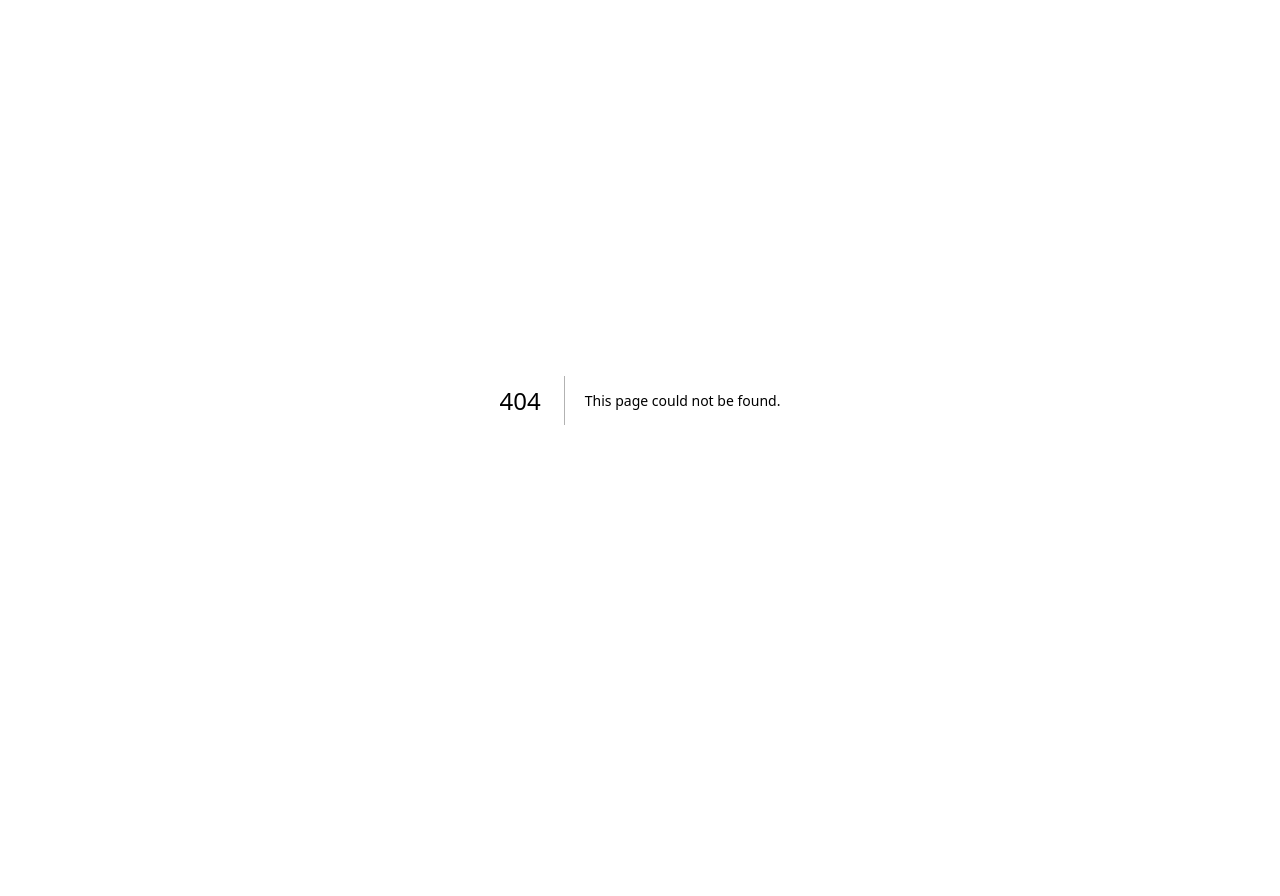
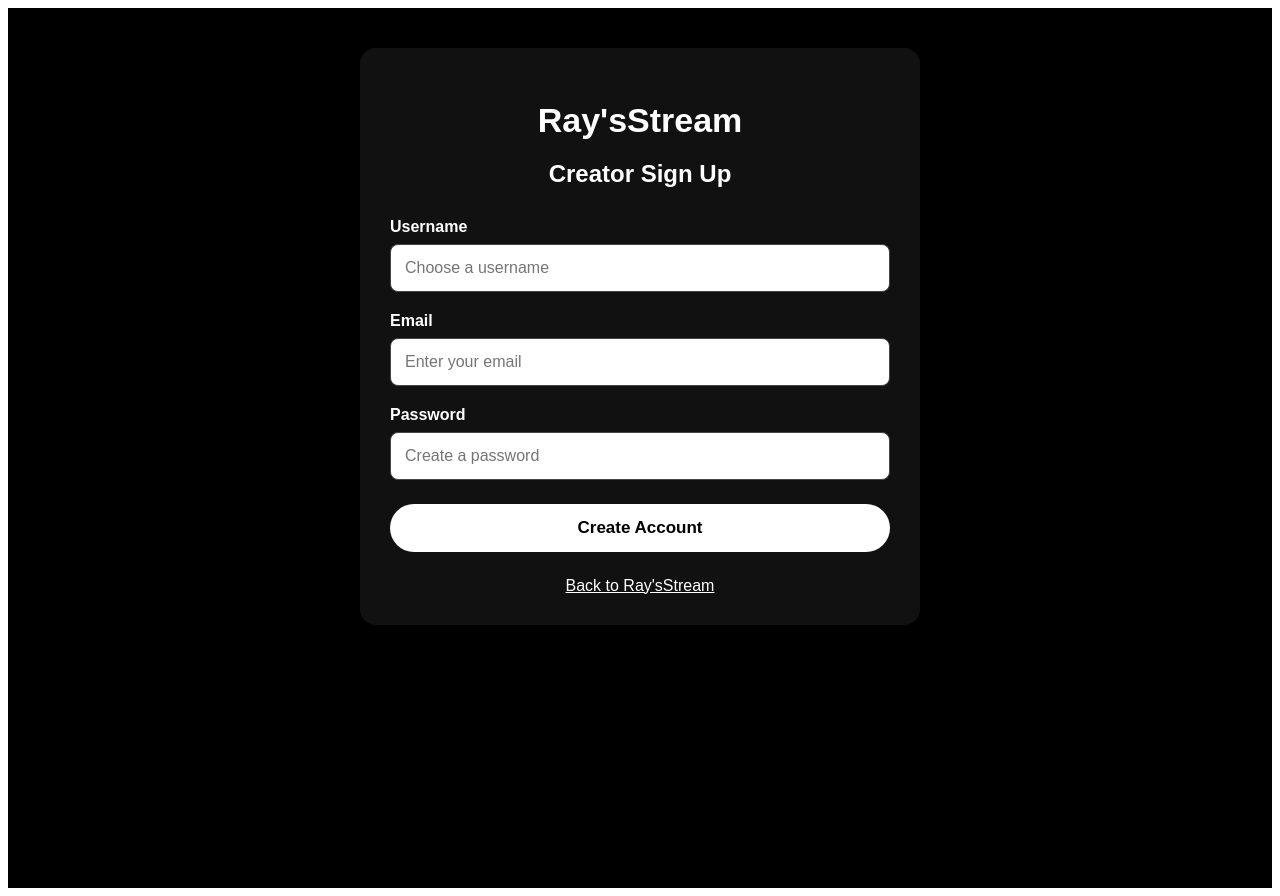
Before and after one commit to greentreerecord-hue/raysstream-clean, a Next.js app: page /signup in a window 1280 px wide. Before the commit this address had no page. Before the commit the page ends 800 px from the top, so only its background shows below. Built offline with nearby package versions, Linux system fonts and the light colour scheme.

Commit message:
Add creator signup with Neon database

```diff
--- /dev/null
+++ b/app/api/signup/route.ts
@@ -0,0 +1,54 @@
+import { neon } from "@neondatabase/serverless";
+import { NextResponse } from "next/server";
+import { randomBytes, scryptSync } from "crypto";
+
+const sql = neon(process.env.NEON_DATABASE_URL!);
+
+function hashPassword(password: string) {
+  const salt = randomBytes(16).toString("hex");
+  const hash = scryptSync(password, salt, 64).toString("hex");
+
+  return `${salt}:${hash}`;
+}
+
+export async function POST(request: Request) {
+  try {
+    const { username, email, password } = await request.json();
+
+    if (!username || !email || !password) {
+      return NextResponse.json(
+        { error: "Please fill in all fields." },
+        { status: 400 }
+      );
+    }
+
+    const passwordHash = hashPassword(password);
+
+    await sql`
+      CREATE TABLE IF NOT EXISTS creators (
+        id SERIAL PRIMARY KEY,
+        username TEXT NOT NULL,
+        email TEXT UNIQUE NOT NULL,
+        password TEXT NOT NULL,
+        created_at TIMESTAMP DEFAULT CURRENT_TIMESTAMP
+      )
+    `;
+
+    await sql`
+      INSERT INTO creators (username, email, password)
+      VALUES (${username}, ${email}, ${passwordHash})
+    `;
+
+    return NextResponse.json({
+      success: true,
+      message: `Welcome to Ray'sStream, ${username}!`,
+    });
+  } catch (error) {
+    console.error("Creator signup error:", error);
+
+    return NextResponse.json(
+      { error: "Could not create account. That email may already be registered." },
+      { status: 500 }
+    );
+  }
+}
--- /dev/null
+++ b/app/signup/page.tsx
@@ -0,0 +1,216 @@
+"use client";
+
+import { useState } from "react";
+
+export default function SignupPage() {
+  const [username, setUsername] = useState("");
+  const [email, setEmail] = useState("");
+  const [password, setPassword] = useState("");
+  const [message, setMessage] = useState("");
+
+  async function handleSignup(e: React.FormEvent) {
+    e.preventDefault();
+
+    if (!username || !email || !password) {
+      setMessage("Please fill in all fields.");
+      return;
+    }
+
+    setMessage("Creating account...");
+
+    try {
+      const response = await fetch("/api/signup", {
+        method: "POST",
+        headers: {
+          "Content-Type": "application/json",
+        },
+        body: JSON.stringify({
+          username,
+          email,
+          password,
+        }),
+      });
+
+      const data = await response.json();
+
+      if (!response.ok) {
+        setMessage(data.error || "Could not create account.");
+        return;
+      }
+
+      setMessage(data.message || "Account created successfully!");
+
+      setUsername("");
+      setEmail("");
+      setPassword("");
+    } catch {
+      setMessage("Could not connect to the server.");
+    }
+  }
+
+  return (
+    <main
+      style={{
+        minHeight: "100vh",
+        background: "#000",
+        color: "#fff",
+        padding: "40px 20px",
+        fontFamily: "Arial, sans-serif",
+      }}
+    >
+      <div
+        style={{
+          maxWidth: "500px",
+          margin: "0 auto",
+          background: "#111",
+          padding: "30px",
+          borderRadius: "16px",
+        }}
+      >
+        <h1
+          style={{
+            textAlign: "center",
+            marginBottom: "10px",
+            fontSize: "34px",
+          }}
+        >
+          Ray&apos;sStream
+        </h1>
+
+        <h2
+          style={{
+            textAlign: "center",
+            marginBottom: "30px",
+          }}
+        >
+          Creator Sign Up
+        </h2>
+
+        <form onSubmit={handleSignup}>
+          <label
+            style={{
+              display: "block",
+              marginBottom: "8px",
+              fontWeight: "bold",
+            }}
+          >
+            Username
+          </label>
+
+          <input
+            type="text"
+            value={username}
+            onChange={(e) => setUsername(e.target.value)}
+            placeholder="Choose a username"
+            style={{
+              width: "100%",
+              padding: "14px",
+              marginBottom: "20px",
+              borderRadius: "8px",
+              border: "1px solid #444",
+              fontSize: "16px",
+              boxSizing: "border-box",
+            }}
+          />
+
+          <label
+            style={{
+              display: "block",
+              marginBottom: "8px",
+              fontWeight: "bold",
+            }}
+          >
+            Email
+          </label>
+
+          <input
+            type="email"
+            value={email}
+            onChange={(e) => setEmail(e.target.value)}
+            placeholder="Enter your email"
+            style={{
+              width: "100%",
+              padding: "14px",
+              marginBottom: "20px",
+              borderRadius: "8px",
+              border: "1px solid #444",
+              fontSize: "16px",
+              boxSizing: "border-box",
+            }}
+          />
+
+          <label
+            style={{
+              display: "block",
+              marginBottom: "8px",
+              fontWeight: "bold",
+            }}
+          >
+            Password
+          </label>
+
+          <input
+            type="password"
+            value={password}
+            onChange={(e) => setPassword(e.target.value)}
+            placeholder="Create a password"
+            style={{
+              width: "100%",
+              padding: "14px",
+              marginBottom: "24px",
+              borderRadius: "8px",
+              border: "1px solid #444",
+              fontSize: "16px",
+              boxSizing: "border-box",
+            }}
+          />
+
+          <button
+            type="submit"
+            style={{
+              width: "100%",
+              padding: "14px",
+              background: "#fff",
+              color: "#000",
+              border: "none",
+              borderRadius: "25px",
+              fontSize: "17px",
+              fontWeight: "bold",
+              cursor: "pointer",
+            }}
+          >
+            Create Account
+          </button>
+        </form>
+
+        {message && (
+          <p
+            style={{
+              textAlign: "center",
+              marginTop: "20px",
+              fontWeight: "bold",
+            }}
+          >
+            {message}
+          </p>
+        )}
+
+        <div
+          style={{
+            textAlign: "center",
+            marginTop: "25px",
+          }}
+        >
+          <a
+            href="/"
+            style={{
+              color: "#fff",
+            }}
+          >
+            Back to Ray&apos;sStream
+          </a>
+        </div>
+      </div>
+    </main>
+  );
+}
--- a/package.json
+++ b/package.json
@@ -5,6 +5,7 @@
     "start": "next start"
   },
   "dependencies": {
+    "@neondatabase/serverless": "^1.1.0",
     "@vercel/blob": "^2.8.0",
     "next": "latest",
     "react": "latest",
```
Also changed, not shown: 1 other file (tests, documents, lock files or other folders).
